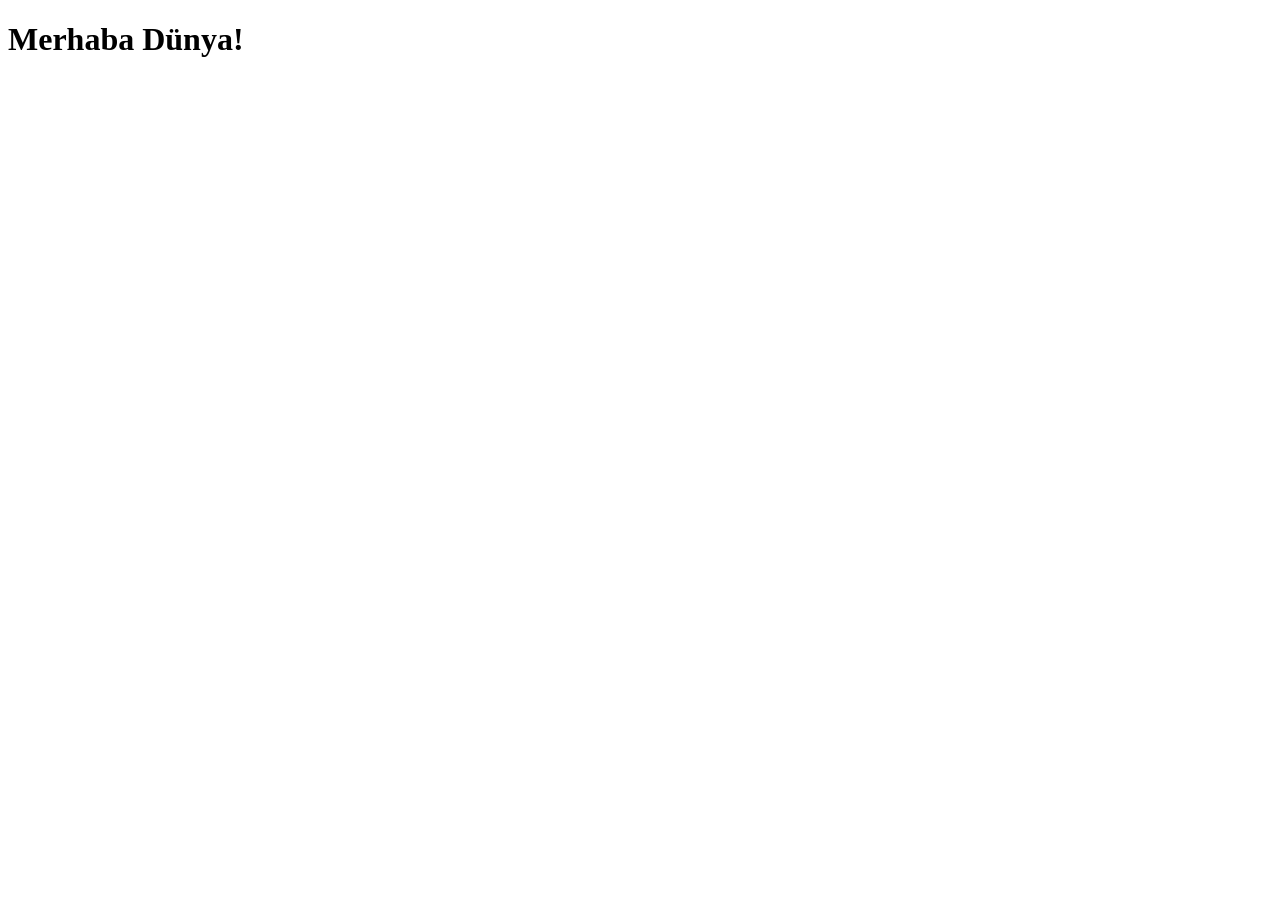
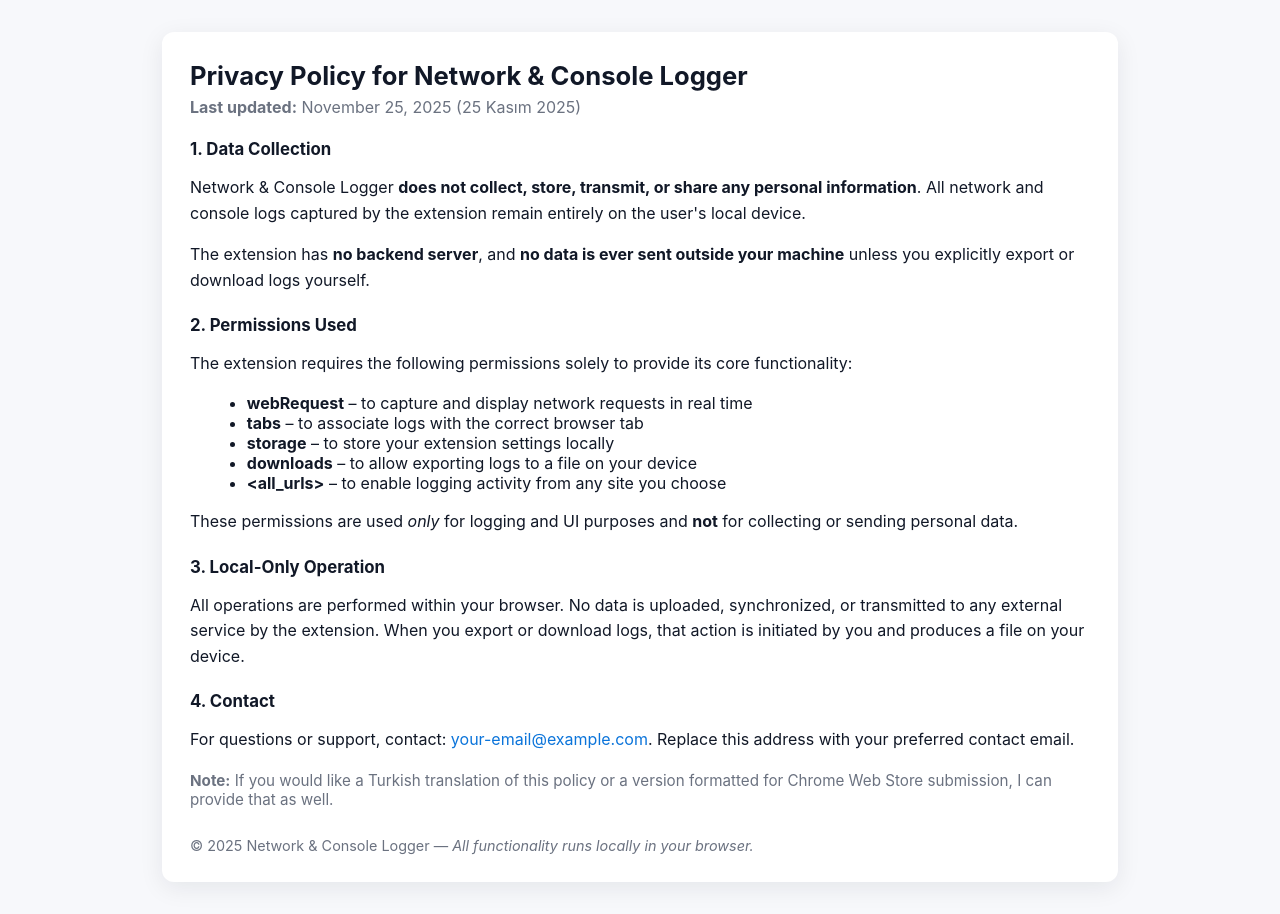
Before and after one commit to DoganBaris/network-logger-privacy, a plain HTML site: page index.html in a window 1280 px wide. Before the commit the page ends 800 px from the top, so only its background shows below. Drawn offline with Linux system fonts and the light colour scheme.

Commit message:
Update index.html

```diff
--- a/index.html
+++ b/index.html
@@ -1,9 +1,102 @@
-<!DOCTYPE html>
-<html>
-  <head>
-    <title>Benim GitHub Sitesi</title>
-  </head>
-  <body>
-    <h1>Merhaba Dünya!</h1>
-  </body>
+<!doctype html>
+<html lang="en">
+<head>
+  <meta charset="utf-8" />
+  <meta name="viewport" content="width=device-width,initial-scale=1" />
+  <title>Privacy Policy — Network & Console Logger</title>
+  <style>
+    :root{
+      --bg:#f7f8fb;
+      --card:#ffffff;
+      --muted:#6b7280;
+      --accent:#0b74da;
+      --maxw:900px;
+    }
+    body{
+      font-family: Inter, "Segoe UI", Roboto, "Helvetica Neue", Arial;
+      background: var(--bg);
+      color:#111827;
+      margin:0;
+      padding:32px;
+      display:flex;
+      justify-content:center;
+    }
+    .card{
+      width:100%;
+      max-width:var(--maxw);
+      background:var(--card);
+      border-radius:12px;
+      box-shadow:0 6px 24px rgba(15,23,42,0.08);
+      padding:28px;
+    }
+    h1{ margin:0 0 6px 0; font-size:1.6rem; }
+    .meta{ color:var(--muted); margin-bottom:18px; }
+    h2{ margin-top:22px; font-size:1.05rem; }
+    p{ line-height:1.6; color:#111827; }
+    ul{ margin-left:1.05rem; color:#111827; }
+    code{ background:#f3f4f6; padding:0 6px; border-radius:4px; }
+    .note{ margin-top:18px; color:var(--muted); font-size:0.95rem; }
+    a{ color:var(--accent); text-decoration:none; }
+    footer{ margin-top:28px; color:var(--muted); font-size:0.9rem; }
+  </style>
+</head>
+<body>
+  <main class="card" role="main">
+    <header>
+      <h1>Privacy Policy for Network &amp; Console Logger</h1>
+      <div class="meta">
+        <strong>Last updated:</strong> November 25, 2025 (25 Kasım 2025)
+      </div>
+    </header>
+
+    <section>
+      <h2>1. Data Collection</h2>
+      <p>
+        Network &amp; Console Logger <strong>does not collect, store, transmit, or share any personal information</strong>.
+        All network and console logs captured by the extension remain entirely on the user's local device.
+      </p>
+      <p>
+        The extension has <strong>no backend server</strong>, and <strong>no data is ever sent outside your machine</strong>
+        unless you explicitly export or download logs yourself.
+      </p>
+    </section>
+
+    <section>
+      <h2>2. Permissions Used</h2>
+      <p>The extension requires the following permissions solely to provide its core functionality:</p>
+      <ul>
+        <li><strong>webRequest</strong> – to capture and display network requests in real time</li>
+        <li><strong>tabs</strong> – to associate logs with the correct browser tab</li>
+        <li><strong>storage</strong> – to store your extension settings locally</li>
+        <li><strong>downloads</strong> – to allow exporting logs to a file on your device</li>
+        <li><strong>&lt;all_urls&gt;</strong> – to enable logging activity from any site you choose</li>
+      </ul>
+      <p>These permissions are used <em>only</em> for logging and UI purposes and <strong>not</strong> for collecting or sending personal data.</p>
+    </section>
+
+    <section>
+      <h2>3. Local-Only Operation</h2>
+      <p>
+        All operations are performed within your browser. No data is uploaded, synchronized, or transmitted to any external service
+        by the extension. When you export or download logs, that action is initiated by you and produces a file on your device.
+      </p>
+    </section>
+
+    <section>
+      <h2>4. Contact</h2>
+      <p>
+        For questions or support, contact: <a href="mailto:your-email@example.com">your-email@example.com</a>.
+        Replace this address with your preferred contact email.
+      </p>
+    </section>
+
+    <div class="note">
+      <strong>Note:</strong> If you would like a Turkish translation of this policy or a version formatted for Chrome Web Store submission, I can provide that as well.
+    </div>
+
+    <footer>
+      &copy; 2025 Network &amp; Console Logger — <em>All functionality runs locally in your browser.</em>
+    </footer>
+  </main>
+</body>
 </html>
```
